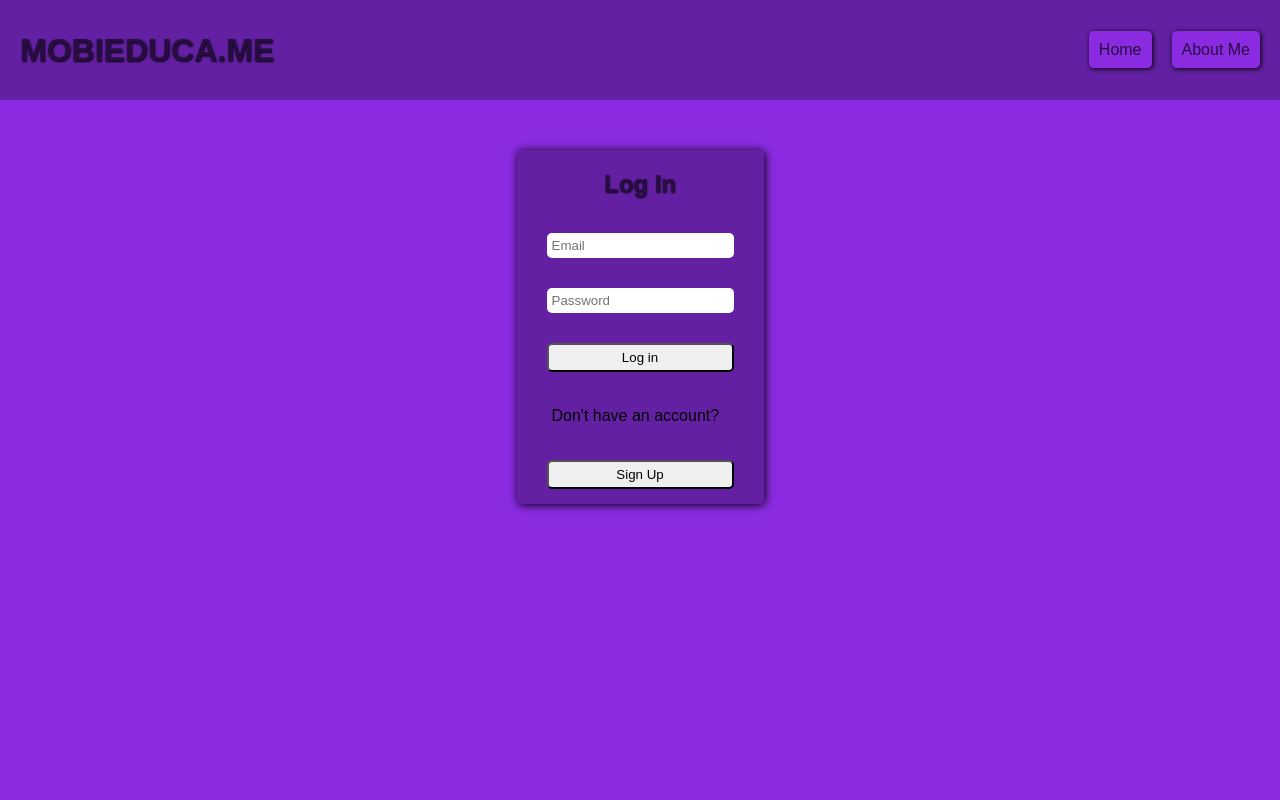
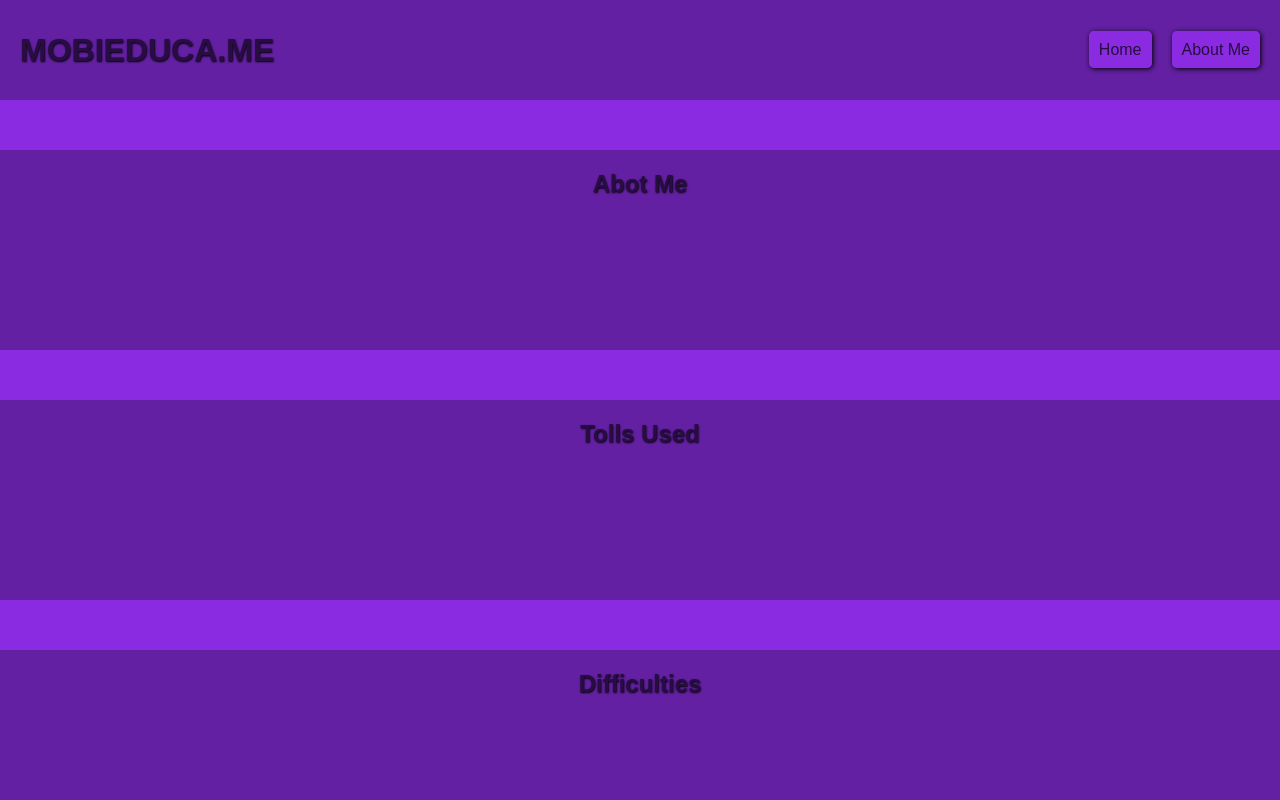
Before and after one commit to rodrigocdpadua/mobieduca, a React (Create React App) app: page /about-me in a window 1280 px wide. Shown: the top 800 px of the page. Built offline with nearby package versions, Linux system fonts and the light colour scheme.

Commit message:
add routes

```diff
--- a/package.json
+++ b/package.json
@@ -8,6 +8,7 @@
     "@testing-library/user-event": "^13.5.0",
     "react": "^17.0.2",
     "react-dom": "^17.0.2",
+    "react-router-dom": "^6.2.1",
     "react-scripts": "5.0.0",
     "web-vitals": "^2.1.3"
   },
--- a/src/App.js
+++ b/src/App.js
@@ -1,15 +1,14 @@
+import React from 'react';
 import Header from './components/header';
-import Home from './pages/home';
-import AddSchools from './pages/add_schools';
-import AboutMe from './pages/about_me';
+import Routes from './routes';
 
-function App() {
+const App = () => {
   return (
     <>
       <Header />
-      <Home />
+      <Routes />
     </>
   );
 }
 
-export default App
+export default App;
--- /dev/null
+++ b/src/routes.js
@@ -0,0 +1,21 @@
+import React, {Component} from 'react';
+import {BrowserRouter, Routes, Route} from 'react-router-dom';
+import Home from './pages/home';
+import AddSchools from './pages/add_schools';
+import AboutMe from './pages/about_me';
+
+const AppRoutes = () => {
+    return(
+        <BrowserRouter>
+            <Routes>
+                <Route path='/' element={<Home />}/>
+                <Route path='add-schools' element={<AddSchools />} />
+                <Route path='list-schools' element={<h1>Schools List</h1>}/>
+                <Route path='about-me' element={<AboutMe />} />
+                <Route path='*' element={<h1>Not Found</h1>} />
+            </Routes>
+        </BrowserRouter>
+    );
+};
+
+export default AppRoutes;
```
Also changed, not shown: 1 other file (tests, documents, lock files or other folders).
